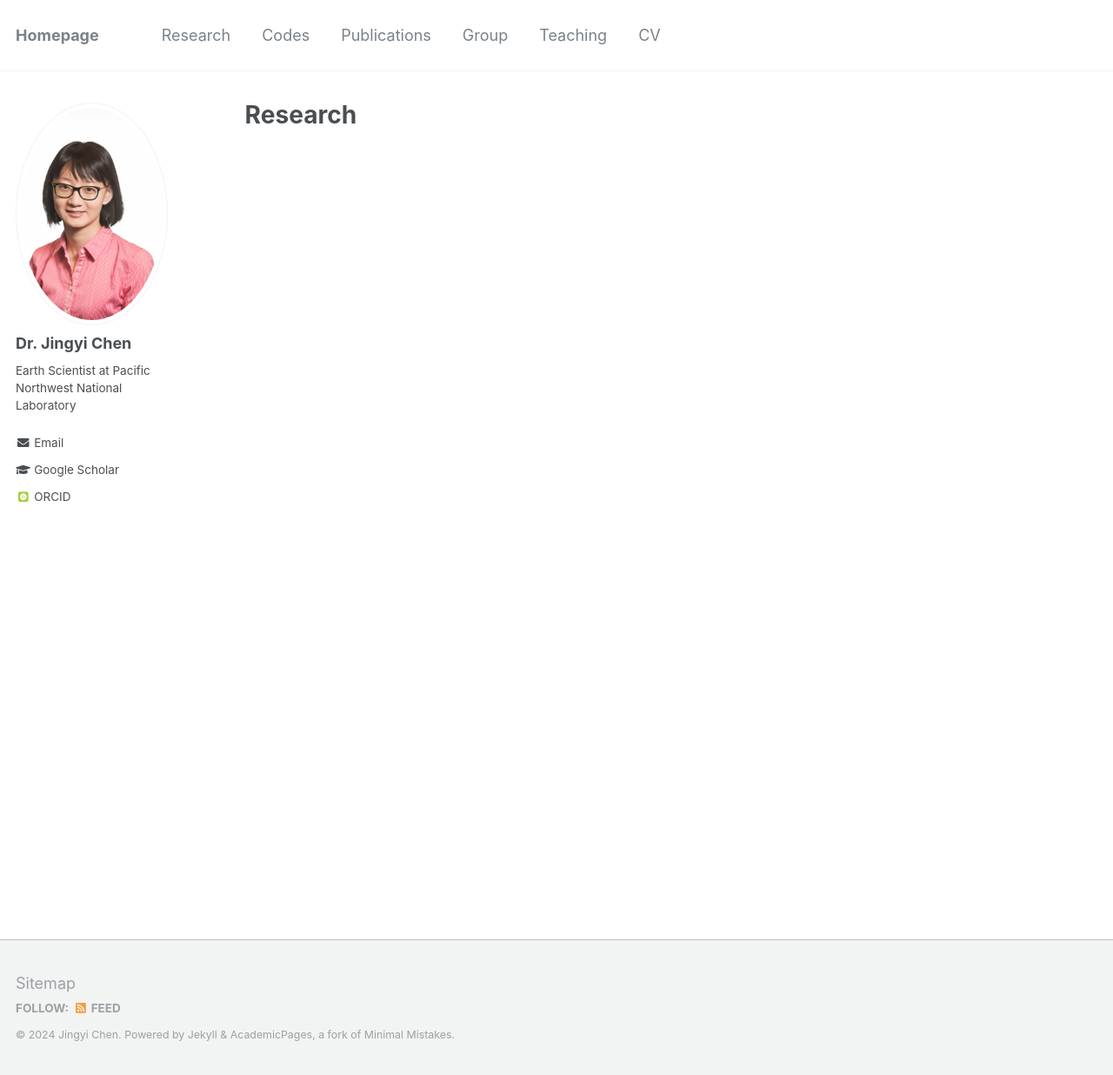
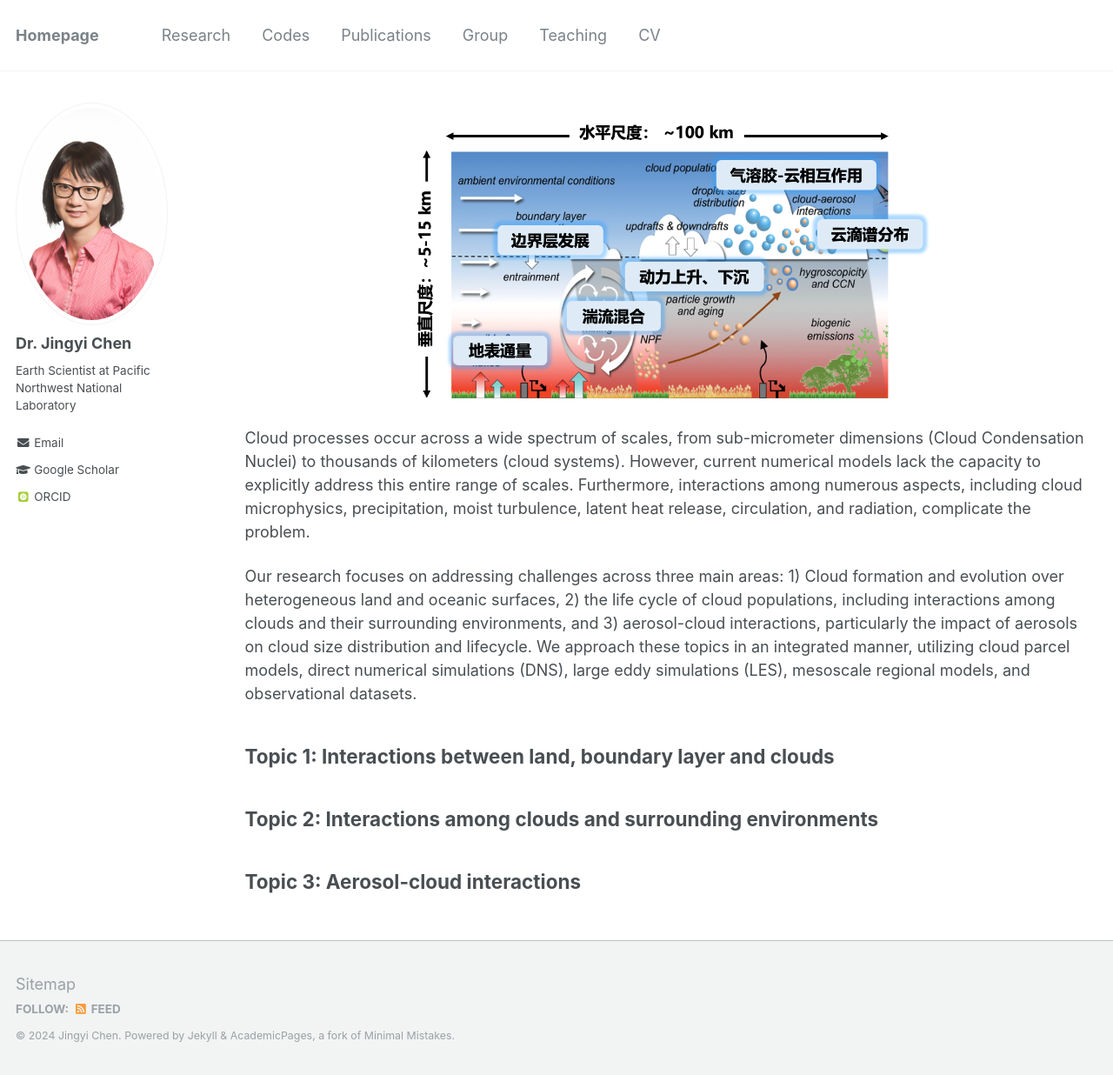
Before and after one commit to Jingyi-Chen/jingyi-chen.github.io, a Jekyll site: the page built from _pages/research.md, in a window 1280 px wide and 1236 px high. Shown: the whole window at 87% size. Built offline with Jekyll 4.4.1, drawn with Linux system fonts in a browser that asks for light colours; some web fonts are replaced.

Commit message:
Update research.md

```diff
--- a/_pages/research.md
+++ b/_pages/research.md
@@ -1,6 +1,25 @@
 ---
 layout: archive
-title: "Research"
+title: ""
 permalink: /research/
 author_profile: true
 ---
+
+<p align="center">
+  <img src="/files/sub_grid_scale.png" width="600" height="450">
+</p>
+
+Cloud processes occur across a wide spectrum of scales, from sub-micrometer dimensions (Cloud Condensation Nuclei) to thousands of kilometers (cloud systems). However, current numerical models lack the capacity to explicitly address this entire range of scales. Furthermore, interactions among numerous aspects, including cloud microphysics, precipitation, moist turbulence, latent heat release, circulation, and radiation, complicate the problem.
+
+Our research focuses on addressing challenges across three main areas: 1) Cloud formation and evolution over heterogeneous land and oceanic surfaces, 2) the life cycle of cloud populations, including interactions among clouds and their surrounding environments, and 3) aerosol-cloud interactions, particularly the impact of aerosols on cloud size distribution and lifecycle. We approach these topics in an integrated manner, utilizing cloud parcel models, direct numerical simulations (DNS), large eddy simulations (LES), mesoscale regional models, and observational datasets.
+
+Topic 1: Interactions between land, boundary layer and clouds
+-
+
+
+Topic 2: Interactions among clouds and surrounding environments
+-
+
+
+Topic 3: Aerosol-cloud interactions
+-
```
